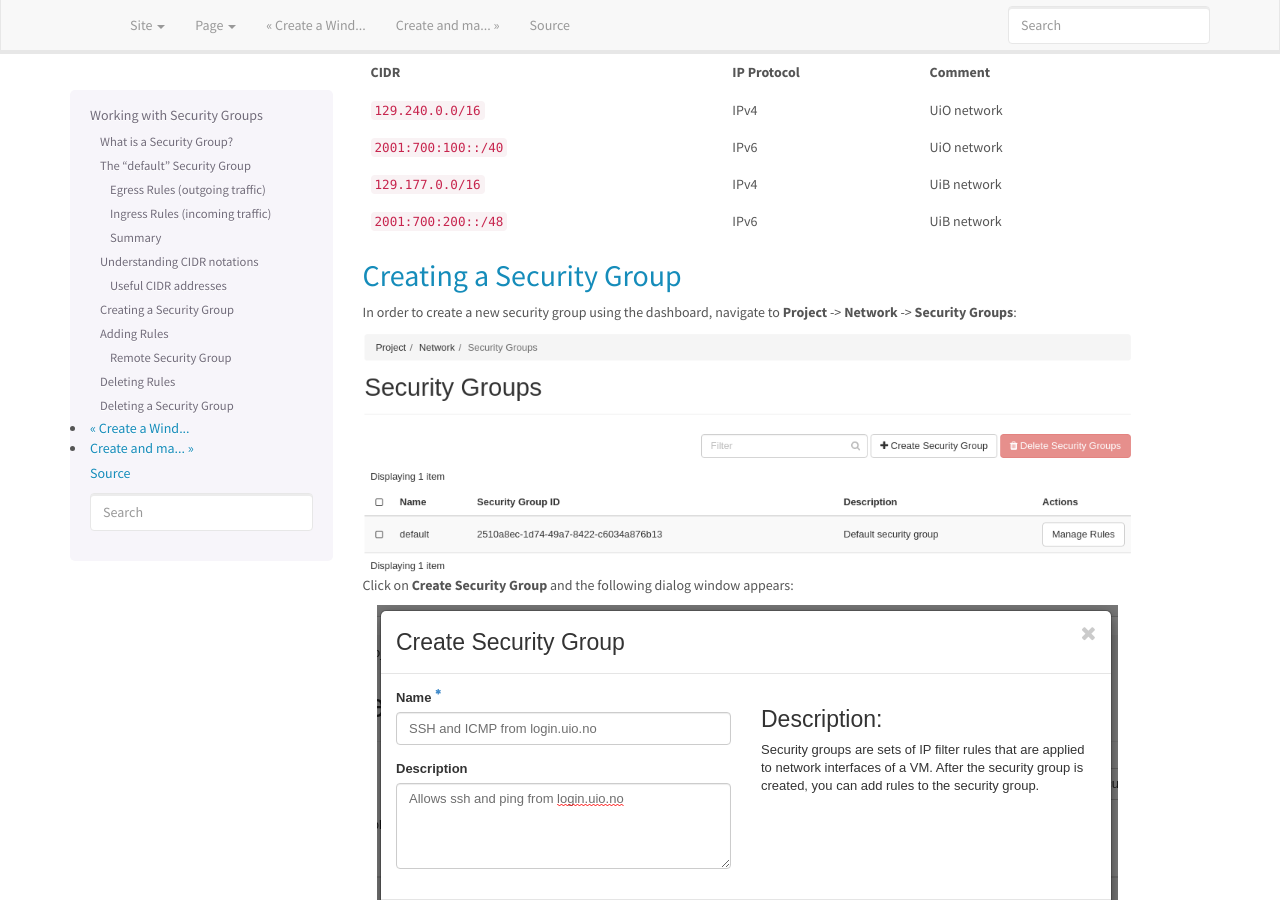
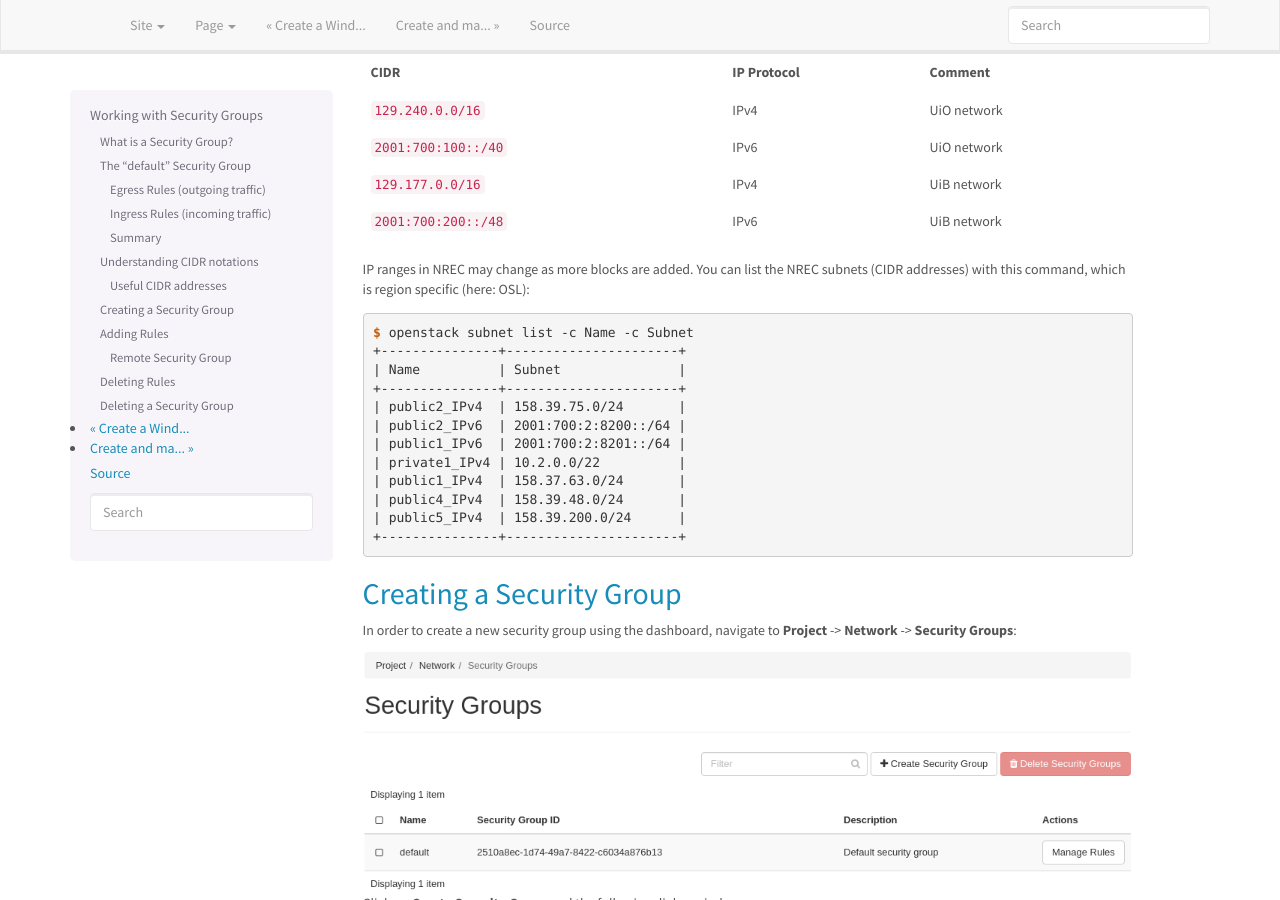
Before and after one commit to norcams/docs-enduser, a Sphinx documentation site: the page built from docs/security-groups.rst, in a window 1280 px wide and 900 px high, scrolled down 3681 px. Built offline with Sphinx 7.4.7, drawn with Linux system fonts in a browser that asks for light colours.

Commit message:
security groups doc

```diff
--- a/docs/security-groups.rst
+++ b/docs/security-groups.rst
@@ -227,6 +227,25 @@ creating security group rules.
 +-----------------------+-------------+------------------------------+
 | ``2001:700:200::/48`` | IPv6        | UiB network                  |
 +-----------------------+-------------+------------------------------+
+
+IP ranges in NREC may change as more blocks are added. You can list
+the NREC subnets (CIDR addresses) with this command, which is region
+specific (here: OSL):
+
+.. code-block:: console
+
+  $ openstack subnet list -c Name -c Subnet
+  +---------------+----------------------+
+  | Name          | Subnet               |
+  +---------------+----------------------+
+  | public2_IPv4  | 158.39.75.0/24       |
+  | public2_IPv6  | 2001:700:2:8200::/64 |
+  | public1_IPv6  | 2001:700:2:8201::/64 |
+  | private1_IPv4 | 10.2.0.0/22          |
+  | public1_IPv4  | 158.37.63.0/24       |
+  | public4_IPv4  | 158.39.48.0/24       |
+  | public5_IPv4  | 158.39.200.0/24      |
+  +---------------+----------------------+
 
 
 Creating a Security Group
```
